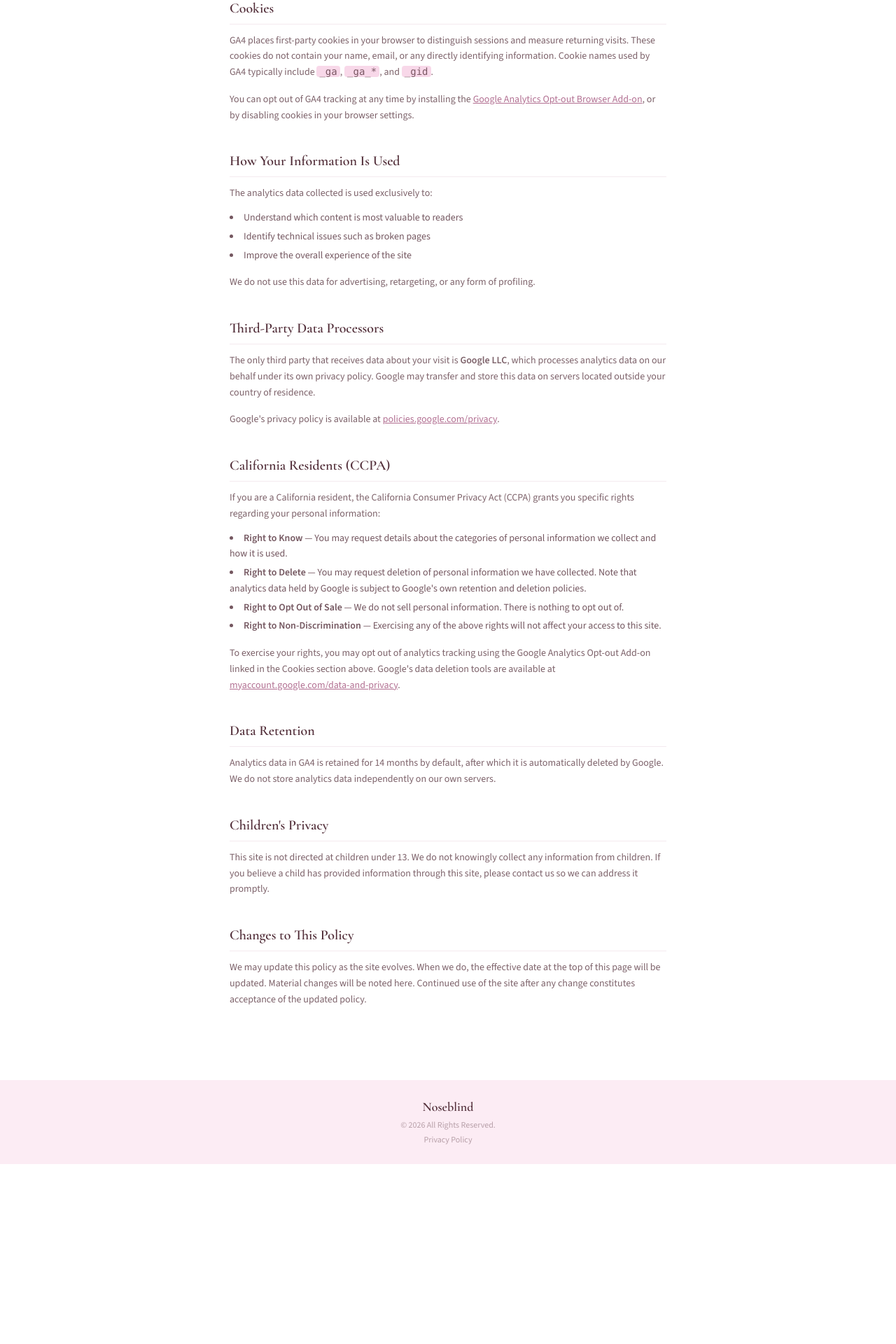
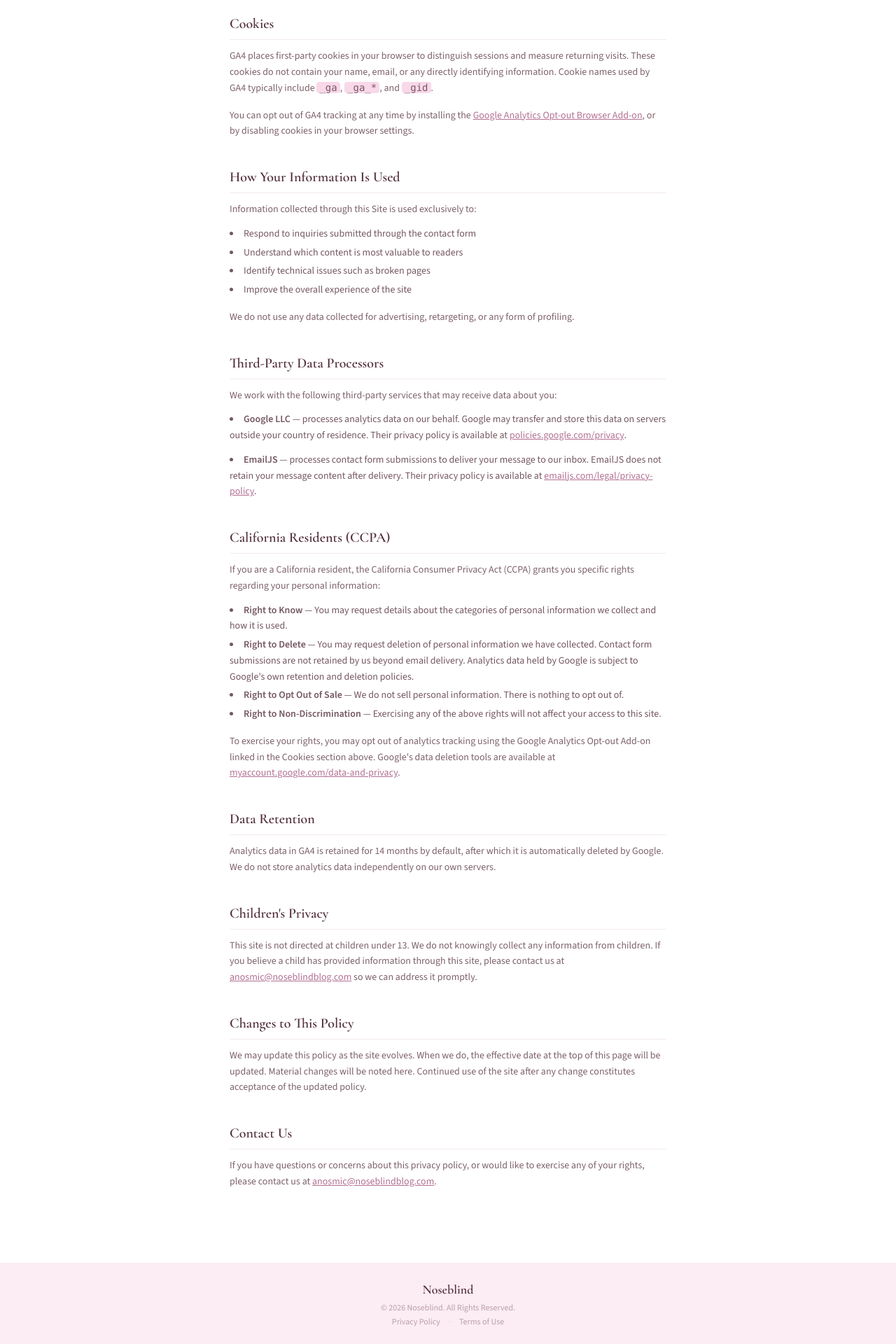
Before and after one commit to camdeputy/noseblindblog, a Next.js app in the folder app/: page /privacy in a window 1280 px wide. Shown: the part 808-2728 px from the top of the page at 70% size. Before the commit the page ends 2471 px from the top, so only its background shows below. Built offline with nearby package versions, Linux system fonts and the light colour scheme; no server answers.

Commit message:
updated privacy policy and termsofuse

```diff
--- a/app/src/app/privacy/page.tsx
+++ b/app/src/app/privacy/page.tsx
@@ -5,7 +5,7 @@ export const metadata: Metadata = {
   description: 'Privacy policy for Noseblind.',
 };
 
-const EFFECTIVE_DATE = 'February 24, 2026';
+const EFFECTIVE_DATE = 'February 26, 2026';
 
 export default function PrivacyPage() {
   return (
@@ -23,8 +23,10 @@ export default function PrivacyPage() {
 
       <Section title="Information We Collect">
         <p>
-          We do not collect any personal information you provide directly — there are no account
-          registrations, comment forms, or newsletter sign-ups on this site.
+          When you use the contact form on this Site, we collect the name, email address, and
+          message content you provide. This information is transmitted via{' '}
+          <strong>EmailJS</strong> directly to our inbox and is not stored in any database. It
+          is used solely to respond to your inquiry.
         </p>
         <p className="mt-4">
           We use <strong>Google Analytics 4</strong> (GA4), a web analytics service provided by
@@ -67,25 +69,25 @@ export default function PrivacyPage() {
       </Section>
 
       <Section title="How Your Information Is Used">
-        <p>The analytics data collected is used exclusively to:</p>
+        <p>Information collected through this Site is used exclusively to:</p>
         <ul className="list-disc list-inside mt-3 space-y-1 text-primary/80">
+          <li>Respond to inquiries submitted through the contact form</li>
           <li>Understand which content is most valuable to readers</li>
           <li>Identify technical issues such as broken pages</li>
           <li>Improve the overall experience of the site</li>
         </ul>
         <p className="mt-4">
-          We do not use this data for advertising, retargeting, or any form of profiling.
+          We do not use any data collected for advertising, retargeting, or any form of profiling.
         </p>
       </Section>
 
       <Section title="Third-Party Data Processors">
-        <p>
-          The only third party that receives data about your visit is <strong>Google LLC</strong>,
-          which processes analytics data on our behalf under its own privacy policy. Google may
-          transfer and store this data on servers located outside your country of residence.
-        </p>
-        <p className="mt-4">
-          Google's privacy policy is available at{' '}
+        <p>We work with the following third-party services that may receive data about you:</p>
+        <ul className="list-disc list-inside mt-3 space-y-3 text-primary/80">
+          <li>
+            <strong>Google LLC</strong> — processes analytics data on our behalf. Google may
+            transfer and store this data on servers outside your country of residence. Their
+            privacy policy is available at{' '}
             <a
               href="https://policies.google.com/privacy"
               target="_blank"
@@ -95,7 +97,22 @@ export default function PrivacyPage() {
               policies.google.com/privacy
             </a>
             .
-        </p>
+          </li>
+          <li>
+            <strong>EmailJS</strong> — processes contact form submissions to deliver your message
+            to our inbox. EmailJS does not retain your message content after delivery. Their
+            privacy policy is available at{' '}
+            <a
+              href="https://www.emailjs.com/legal/privacy-policy/"
+              target="_blank"
+              rel="noopener noreferrer"
+              className="text-secondary underline hover:text-primary transition-colors"
+            >
+              emailjs.com/legal/privacy-policy
+            </a>
+            .
+          </li>
+        </ul>
       </Section>
 
       <Section title="California Residents (CCPA)">
@@ -110,8 +127,9 @@ export default function PrivacyPage() {
           </li>
           <li>
             <strong>Right to Delete</strong> — You may request deletion of personal information
-            we have collected. Note that analytics data held by Google is subject to Google's own
-            retention and deletion policies.
+            we have collected. Contact form submissions are not retained by us beyond email
+            delivery. Analytics data held by Google is subject to Google's own retention and
+            deletion policies.
           </li>
           <li>
             <strong>Right to Opt Out of Sale</strong> — We do not sell personal information.
@@ -150,7 +168,14 @@ export default function PrivacyPage() {
         <p>
           This site is not directed at children under 13. We do not knowingly collect any
           information from children. If you believe a child has provided information through this
-          site, please contact us so we can address it promptly.
+          site, please contact us at{' '}
+          <a
+            href="mailto:anosmic@noseblindblog.com"
+            className="text-secondary underline hover:text-primary transition-colors"
+          >
+            anosmic@noseblindblog.com
+          </a>{' '}
+          so we can address it promptly.
         </p>
       </Section>
 
@@ -159,6 +184,20 @@ export default function PrivacyPage() {
           We may update this policy as the site evolves. When we do, the effective date at the
           top of this page will be updated. Material changes will be noted here. Continued use
           of the site after any change constitutes acceptance of the updated policy.
+        </p>
+      </Section>
+
+      <Section title="Contact Us">
+        <p>
+          If you have questions or concerns about this privacy policy, or would like to exercise
+          any of your rights, please contact us at{' '}
+          <a
+            href="mailto:anosmic@noseblindblog.com"
+            className="text-secondary underline hover:text-primary transition-colors"
+          >
+            anosmic@noseblindblog.com
+          </a>
+          .
         </p>
       </Section>
     </div>
--- /dev/null
+++ b/app/src/app/terms/page.tsx
@@ -0,0 +1,130 @@
+import type { Metadata } from 'next';
+
+export const metadata: Metadata = {
+  title: 'Terms of Use',
+  description: 'Terms of use for Noseblind.',
+};
+
+const EFFECTIVE_DATE = 'February 26, 2026';
+
+export default function TermsPage() {
+  return (
+    <div className="max-w-2xl mx-auto px-6 py-16">
+      <h1 className="font-display text-4xl font-semibold text-primary mb-2">Terms of Use</h1>
+      <p className="text-xs text-primary/50 mb-12">Effective {EFFECTIVE_DATE}</p>
+
+      <Section title="Acceptance of Terms">
+        <p>
+          By accessing or using noseblindblog.com (the "Site"), you agree to be bound by these
+          Terms of Use. If you do not agree, please do not use the Site.
+        </p>
+      </Section>
+
+      <Section title="Intellectual Property">
+        <p>
+          All content on this Site — including fragrance reviews, editorial writing, photographs,
+          and original descriptions — is the property of Noseblind and is protected by copyright.
+          You may not reproduce, copy, distribute, or create derivative works from any Site content
+          without prior written permission.
+        </p>
+        <p className="mt-4">
+          You may share links to individual pages or quote brief excerpts for commentary, criticism,
+          or educational purposes, provided you give clear attribution and a link back to the
+          original page.
+        </p>
+      </Section>
+
+      <Section title="Accuracy of Information">
+        <p>
+          Fragrance reviews, ratings, and descriptions on this Site represent editorial opinions
+          and are not professional or scientific assessments. Fragrance pricing, availability, and
+          formulations may change without notice. Noseblind makes no representations or warranties
+          regarding the accuracy, completeness, or timeliness of any information on this Site.
+        </p>
+      </Section>
+
+      <Section title="Affiliate Links">
+        <p>
+          Some pages on this Site may contain affiliate links — links to third-party retailers
+          through which Noseblind may earn a commission if you make a purchase, at no additional
+          cost to you. All affiliate relationships will be clearly disclosed on pages where they
+          appear.
+        </p>
+      </Section>
+
+      <Section title="Third-Party Links">
+        <p>
+          This Site may link to external websites operated by fragrance brands, retailers, or other
+          third parties. Noseblind is not responsible for the content, accuracy, or privacy
+          practices of any linked third-party sites. Visiting external links is at your own
+          discretion and risk.
+        </p>
+      </Section>
+
+      <Section title="Contact Form">
+        <p>
+          If you use the contact form on this Site, you must use it only for legitimate inquiries.
+          You may not use the contact form to submit spam, commercial solicitations, harmful
+          content, or any communications that violate applicable law.
+        </p>
+      </Section>
+
+      <Section title="Disclaimer of Warranties">
+        <p>
+          This Site is provided on an "as is" and "as available" basis, without warranties of any
+          kind, express or implied. Noseblind does not warrant that the Site will be uninterrupted,
+          error-free, or free of viruses or other harmful components.
+        </p>
+      </Section>
+
+      <Section title="Limitation of Liability">
+        <p>
+          To the fullest extent permitted by applicable law, Noseblind shall not be liable for
+          any indirect, incidental, special, consequential, or punitive damages arising from your
+          use of, or inability to use, this Site or its content — including any reliance on
+          fragrance information, pricing, or editorial opinions published here.
+        </p>
+      </Section>
+
+      <Section title="Changes to These Terms">
+        <p>
+          We may update these Terms of Use at any time. Changes become effective when posted to
+          this page, and the effective date above will be updated accordingly. Your continued use
+          of the Site after any update constitutes your acceptance of the revised terms.
+        </p>
+      </Section>
+
+      <Section title="Governing Law">
+        <p>
+          These Terms of Use are governed by the laws of the State of California, without regard
+          to its conflict of law provisions. Any disputes arising under these terms shall be
+          subject to the jurisdiction of the courts located in California.
+        </p>
+      </Section>
+
+      <Section title="Contact">
+        <p>
+          If you have questions about these Terms of Use, please contact us at{' '}
+          <a
+            href="mailto:anosmic@noseblindblog.com"
+            className="text-secondary underline hover:text-primary transition-colors"
+          >
+            anosmic@noseblindblog.com
+          </a>
+          .
+        </p>
+      </Section>
+    </div>
+  );
+}
+
+function Section({ title, children }: { title: string; children: React.ReactNode }) {
+  return (
+    <section className="mb-10">
+      <h2 className="font-display text-xl font-semibold text-primary mb-3 pb-2 border-b border-secondary/15">
+        {title}
+      </h2>
+      <div className="text-primary/75 leading-relaxed text-sm">{children}</div>
+    </section>
+  );
+}
--- a/app/src/components/Footer.tsx
+++ b/app/src/components/Footer.tsx
@@ -5,13 +5,22 @@ export default function Footer() {
     <footer className="bg-tertiary/30 mt-auto">
       <div className="mx-6 py-6 text-center">
         <p className="font-display text-lg font-semibold text-primary mb-1">Noseblind</p>
-        <p className="text-xs text-primary/40">&copy; {new Date().getFullYear()} All Rights Reserved.</p>
-        <Link
-          href="/privacy"
-          className="text-xs text-primary/40 hover:text-primary/70 transition-colors mt-1 inline-block"
-        >
-          Privacy Policy
-        </Link>
+        <p className="text-xs text-primary/40">&copy; {new Date().getFullYear()} Noseblind. All Rights Reserved.</p>
+        <div className="flex items-center justify-center gap-3 mt-1">
+          <Link
+            href="/privacy"
+            className="text-xs text-primary/40 hover:text-primary/70 transition-colors"
+          >
+            Privacy Policy
+          </Link>
+          <span className="text-primary/20 text-xs">·</span>
+          <Link
+            href="/terms"
+            className="text-xs text-primary/40 hover:text-primary/70 transition-colors"
+          >
+            Terms of Use
+          </Link>
+        </div>
       </div>
     </footer>
   );
```
Lines whose indentation alone changed are shown as unchanged.
